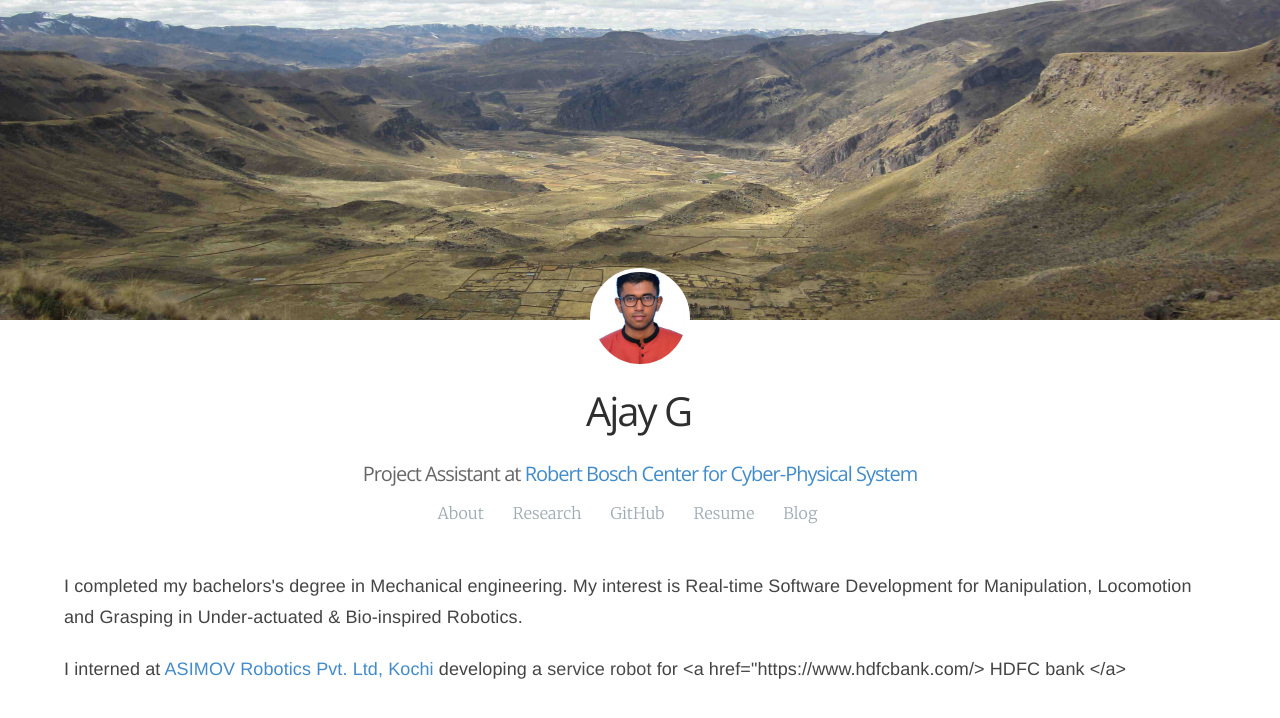
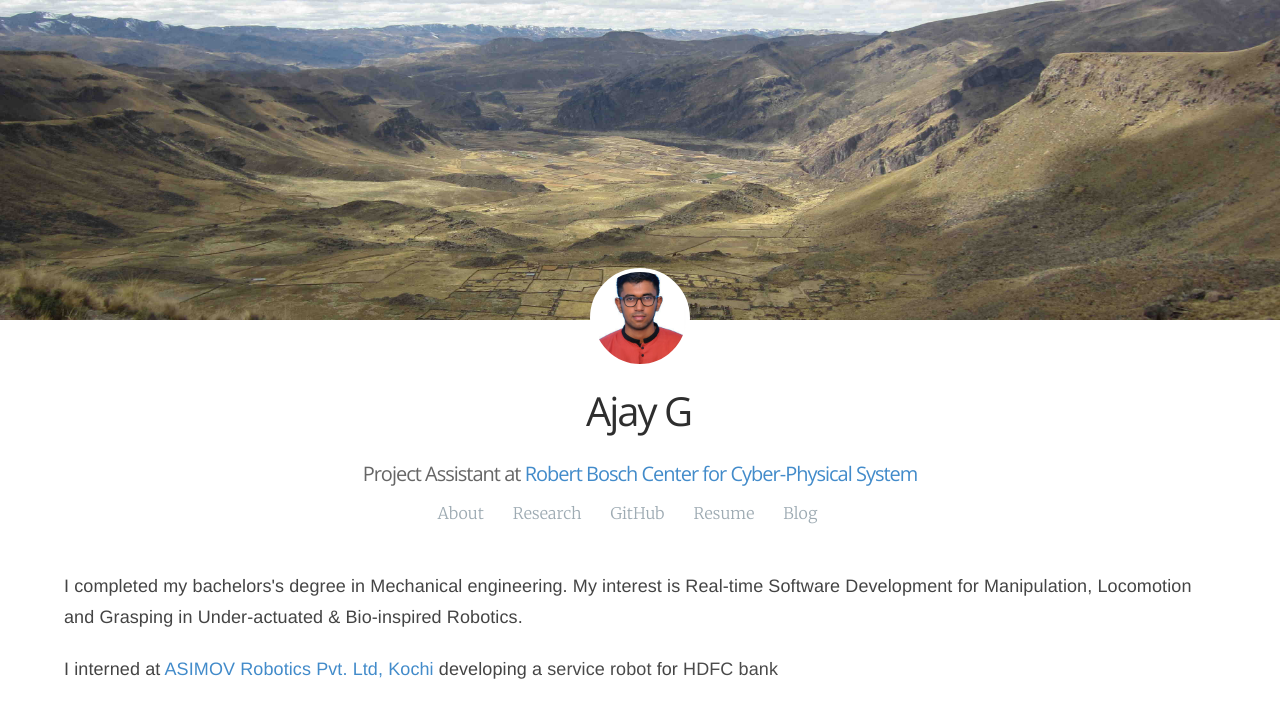
Before and after one commit to ajaygunalan/ajaygunalan.github.io, a Jekyll site: the page built from index.html, in a window 1280 px wide. Shown: the top 718 px of the page. Built offline with Jekyll 4.4.1, drawn with Linux system fonts in a browser that asks for light colours; some web fonts are replaced.

Commit message:
Update main.md

```diff
--- a/_includes/main.md
+++ b/_includes/main.md
@@ -3,5 +3,5 @@ I completed my bachelors's degree in Mechanical engineering. My interest is Real
 </p>
 
 <p class="about-p">
-I interned at  <a href="https://www.asimovrobotics.com/" class="md-link"> ASIMOV Robotics Pvt. Ltd, Kochi </a> developing a<a href="https://www.youtube.com/watch?v=5vjY1c8N1rk/"> service robot </a> for <a href="https://www.hdfcbank.com/> HDFC bank </a>
+I interned at  <a href="https://www.asimovrobotics.com/" class="md-link"> ASIMOV Robotics Pvt. Ltd, Kochi </a> developing a<a href="https://www.youtube.com/watch?v=5vjY1c8N1rk/"> service robot </a> for <a href="https://www.hdfcbank.com/"> HDFC bank </a>
 </p>
```
